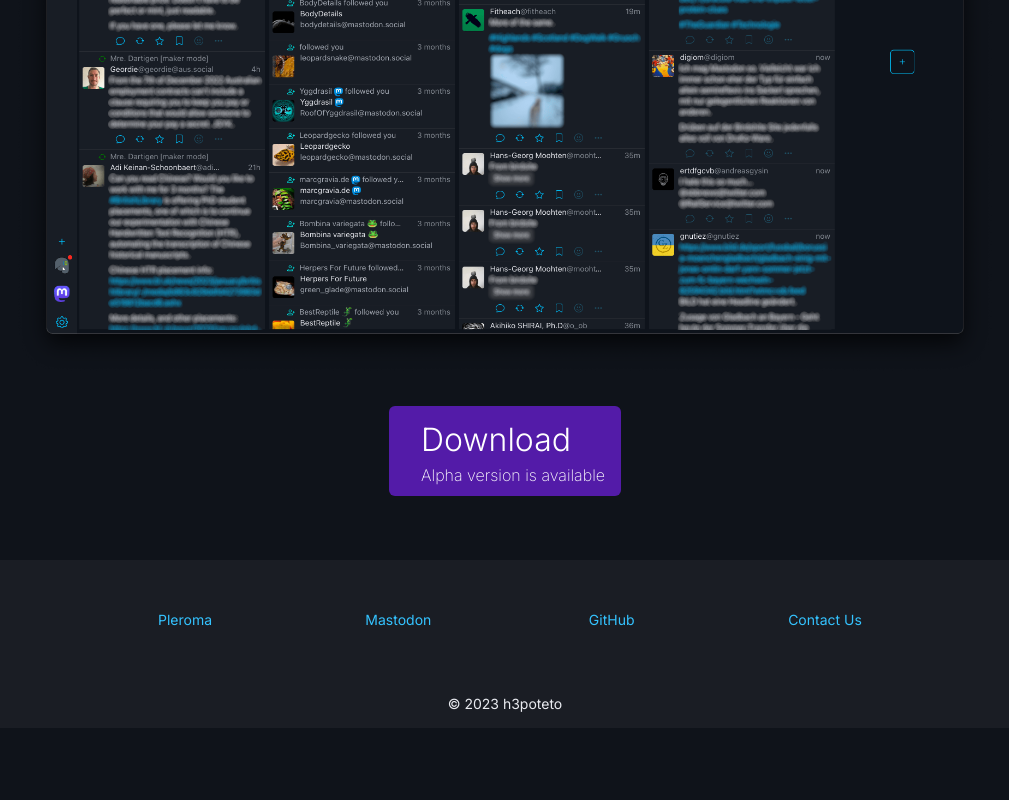
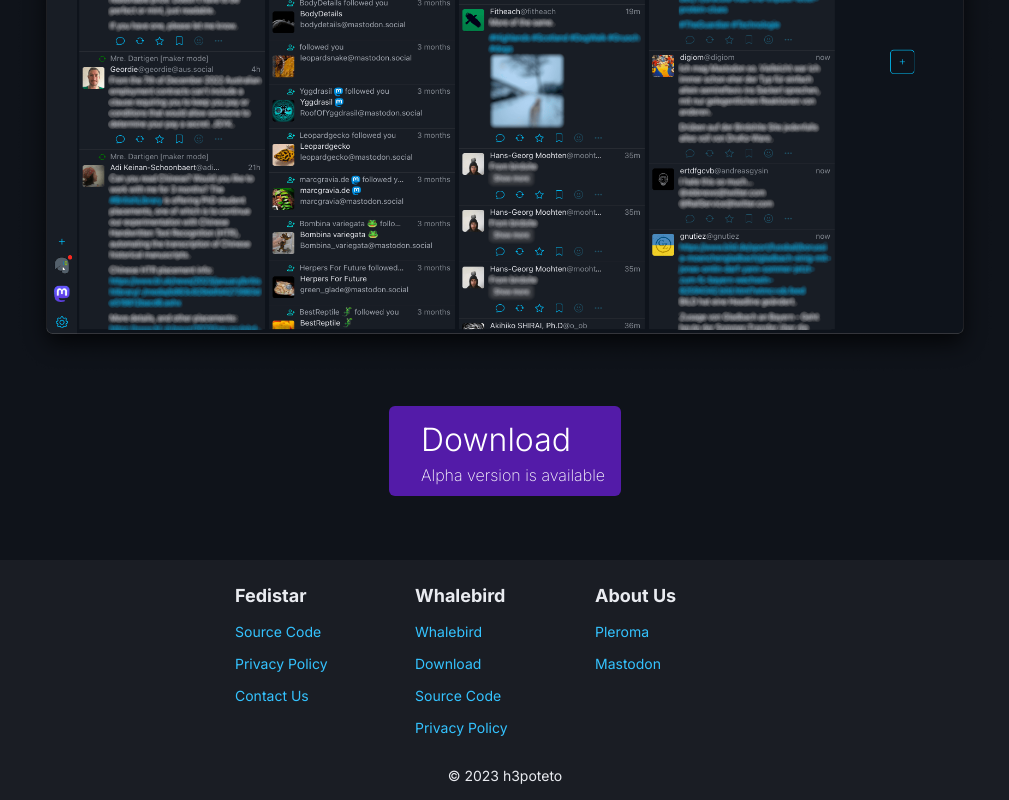
Before and after one commit to h3poteto/fedistar.net, a Next.js app: page / in a window 1280 px wide. Shown: the part 542-1342 px from the top of the page, without its empty margins (135-1144 px from the left). Before the commit the page ends 1270 px from the top, so only its background shows below. Built offline with nearby package versions, Linux system fonts and the light colour scheme; some icons are missing.

Commit message:
Implement footer

```diff
--- a/src/components/Footer.tsx
+++ b/src/components/Footer.tsx
@@ -10,24 +10,57 @@
           marginTop: '8vh'
         }}
       >
-        <FlexboxGrid justify="center" align="middle" style={{ height: 120 }}>
-          <FlexboxGrid.Item colspan={4} style={{ textAlign: 'center' }}>
-            <a href="https://pleroma.io/users/h3poteto" target="_blank" rel="noopener noreferrer">
-              Pleroma
-            </a>
+        <FlexboxGrid justify="center" align="top" style={{ height: 'auto', paddingTop: 24, paddingBottom: 12 }}>
+          <FlexboxGrid.Item style={{ textAlign: 'left', width: '180px' }}>
+            <h5 style={{ paddingBottom: 12 }}>Fedistar</h5>
+            <p style={{ lineHeight: '24px' }}>
+              <a href="https://github.com/h3poteto/fedistar" target="_blank" rel="noopener noreferrer">
+                Source Code
+              </a>
+            </p>
+            <p style={{ lineHeight: '24px' }}>
+              <Link href="/privacy_policy">Privacy Policy</Link>{' '}
+            </p>
+
+            <p style={{ lineHeight: '24px' }}>
+              <Link href="/inquiry">Contact Us</Link>{' '}
+            </p>
           </FlexboxGrid.Item>
-          <FlexboxGrid.Item colspan={4} style={{ textAlign: 'center' }}>
-            <a href="https://fedibird.com/@h3poteto" target="_blank" rel="noopener noreferrer">
-              Mastodon
-            </a>
+          <FlexboxGrid.Item style={{ textAlign: 'left', width: '180px' }}>
+            <h5 style={{ paddingBottom: 12 }}>Whalebird</h5>
+            <p style={{ lineHeight: '24px' }}>
+              <a href="https://whalebird.social" target="_blank" rel="noopener noreferrer">
+                Whalebird
+              </a>
+            </p>
+            <p style={{ lineHeight: '24px' }}>
+              <a href="https://whalebird.social/desktop/contents/downloads" target="_blank" rel="noopener noreferrer">
+                Download
+              </a>
+            </p>
+            <p style={{ lineHeight: '24px' }}>
+              <a href="https://github.com/h3poteto/whalebird-desktop" target="_blank" rel="noopener noreferrer">
+                Source Code
+              </a>
+            </p>
+            <p style={{ lineHeight: '24px' }}>
+              <a href="https://whalebird.social/desktop/privacy_policy" target="_blank" rel="noopener noreferrer">
+                Privacy Policy
+              </a>
+            </p>
           </FlexboxGrid.Item>
-          <FlexboxGrid.Item colspan={4} style={{ textAlign: 'center' }}>
-            <a href="https://github.com/h3poteto/fedistar" target="_blank" rel="noopener noreferrer">
-              GitHub
-            </a>
-          </FlexboxGrid.Item>
-          <FlexboxGrid.Item colspan={4} style={{ textAlign: 'center' }}>
-            <Link href="/inquiry">Contact Us</Link>
+          <FlexboxGrid.Item style={{ textAlign: 'left', width: '180px' }}>
+            <h5 style={{ paddingBottom: 12 }}>About Us</h5>
+            <p style={{ lineHeight: '24px' }}>
+              <a href="https://pleroma.io/users/h3poteto" target="_blank" rel="noopener noreferrer">
+                Pleroma
+              </a>
+            </p>
+            <p style={{ lineHeight: '24px' }}>
+              <a href="https://fedibird.com/@h3poteto" target="_blank" rel="noopener noreferrer">
+                Mastodon
+              </a>
+            </p>
           </FlexboxGrid.Item>
         </FlexboxGrid>
         <FlexboxGrid justify="center" align="middle" style={{ height: 48 }}>
```
